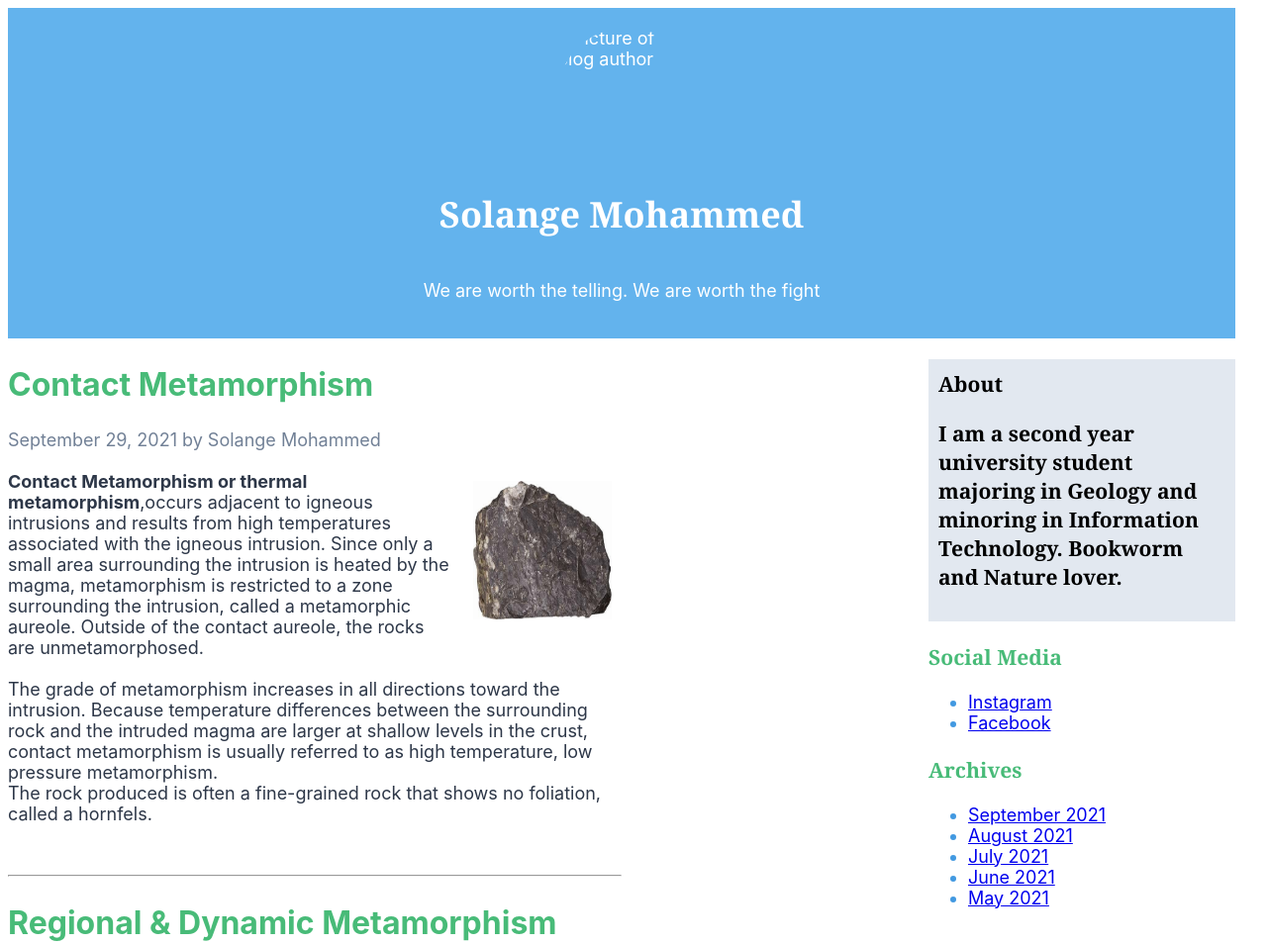
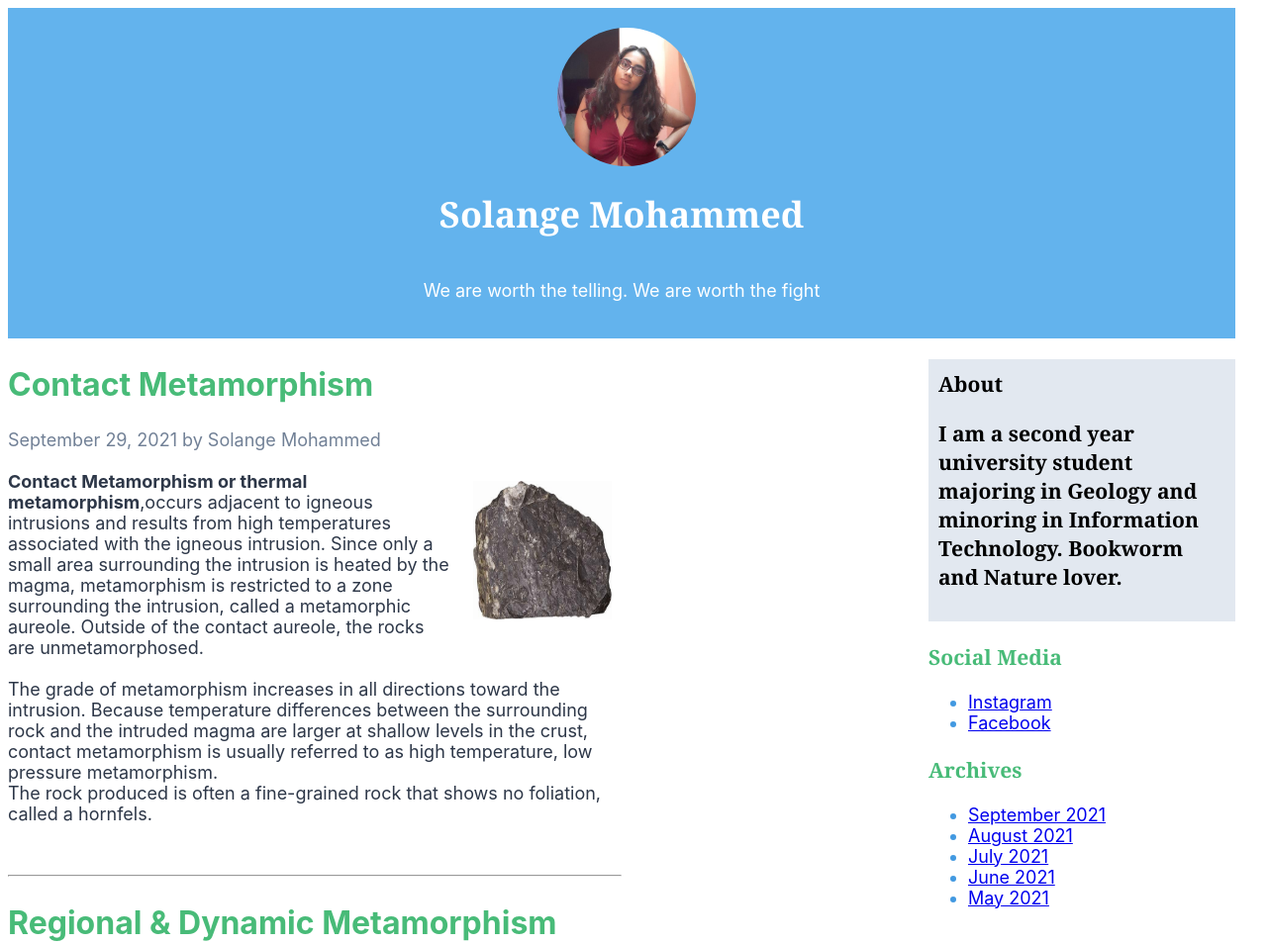
Before and after one commit to SolangeMohammed/info2180-lab2, a plain HTML site: page index.html in a window 1280 px wide. Shown: the top 955 px of the page at 99% size. Drawn offline with Linux system fonts and the light colour scheme.

Commit message:
Added a html file: index

```diff
--- a/index.html
+++ b/index.html
@@ -9,7 +9,7 @@
 <body>
 <div class="container">
  <header class="col-a">
-    <img class="Img" src= "me, myself & i.PNG" alt="Picture of blog author">
+    <img class="Img" src= "me,myselfandi.PNG" alt="Picture of blog author">
     <h1 class="center">Solange Mohammed</h1>
     <p>We are worth the telling. We are worth the fight</p>
  </header>
```
